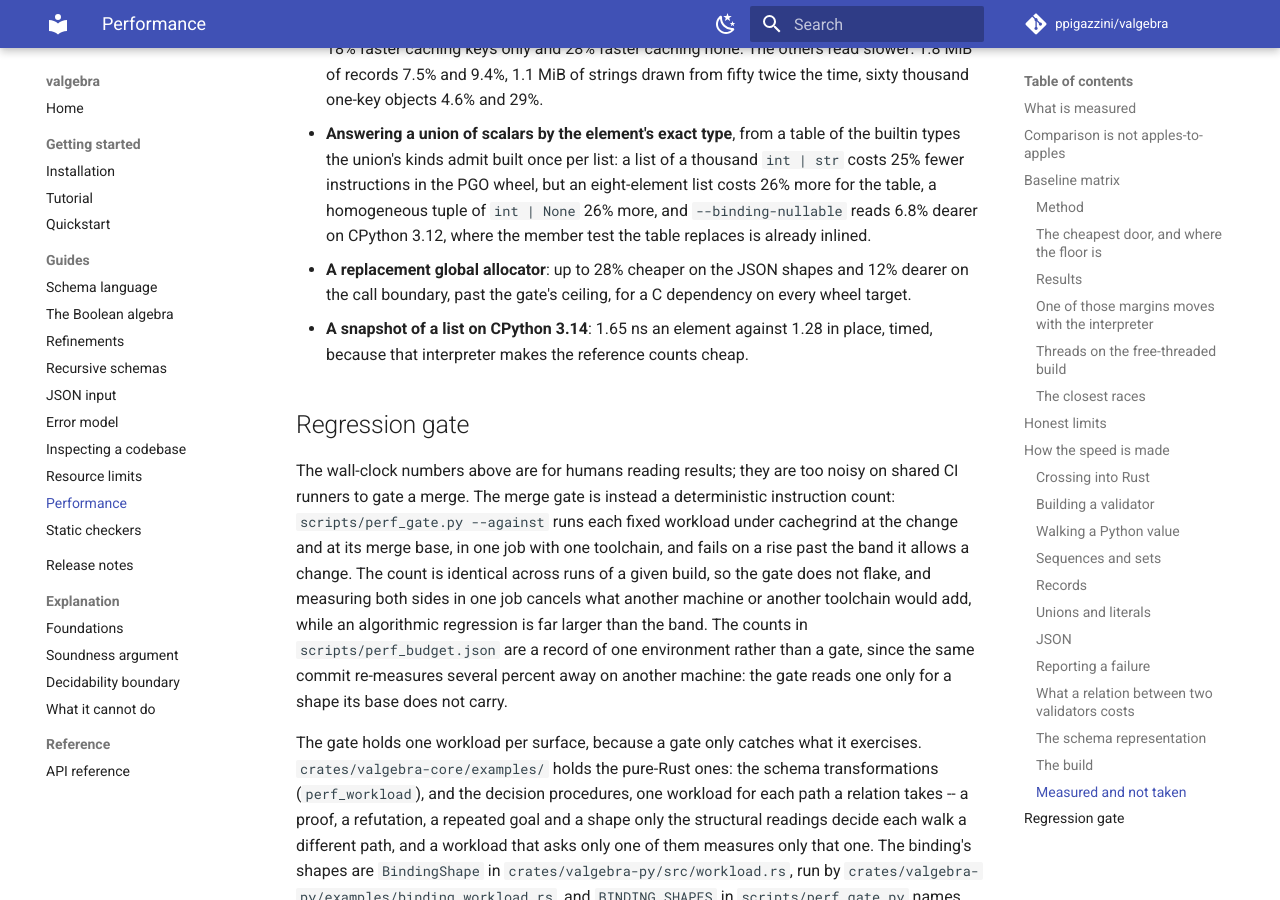
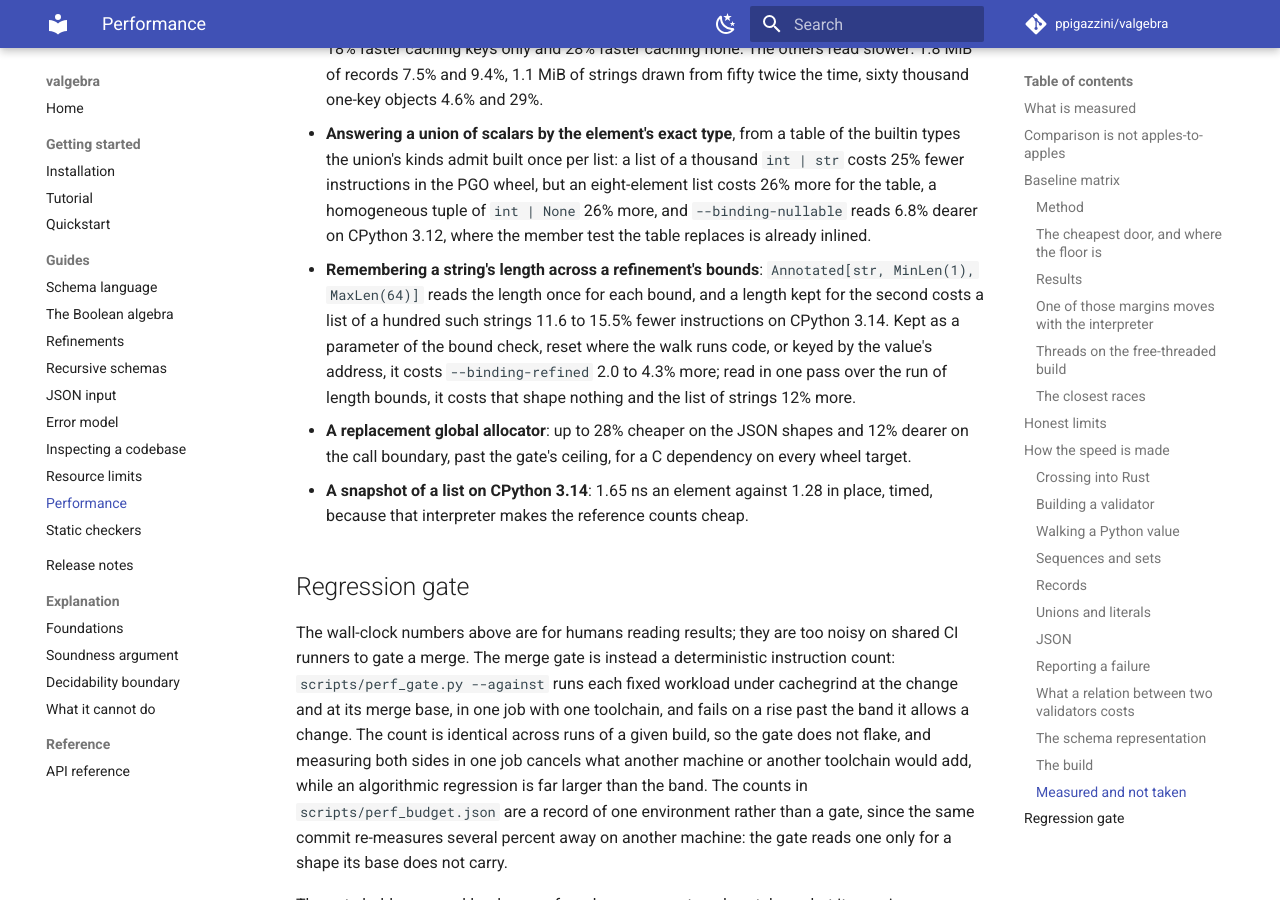
Before and after one commit to ppigazzini/valgebra, an MkDocs documentation site: the page built from docs/11-performance.md, in a window 1280 px wide and 900 px high, scrolled down 22197 px. Built offline with MkDocs 1.6.1 and Material for MkDocs 9.7.7, drawn with Linux system fonts in a browser that asks for light colours; comment, search, counter and statistics services are not loaded.

Commit message:
docs: the performance page names a length memo it measured and refused
A refinement reads a string's length once for each of its length bounds. A
length kept for the second bound costs a list of a hundred strings under
`MinLen(1)` and `MaxLen(64)` 11.6 to 15.5% fewer instructions on CPython
3.14, and every place it was kept costs `--binding-refined` more: 2.0 to 4.3%
as a parameter, reset where the walk runs code, or keyed by the value's
address. Read in one pass over the run of bounds, it costs that shape nothing
and the list of strings 12% more. "Measured and not taken" lists it.

```diff
--- a/docs/11-performance.md
+++ b/docs/11-performance.md
@@ -1002,6 +1002,14 @@ gate holds, under `scripts/perf_gate.py --against` unless it says otherwise:
   eight-element list costs 26% more for the table, a homogeneous tuple of
   `int | None` 26% more, and `--binding-nullable` reads 6.8% dearer on CPython
   3.12, where the member test the table replaces is already inlined.
+- **Remembering a string's length across a refinement's bounds**:
+  `Annotated[str, MinLen(1), MaxLen(64)]` reads the length once for each
+  bound, and a length kept for the second costs a list of a hundred such
+  strings 11.6 to 15.5% fewer instructions on CPython 3.14. Kept as a
+  parameter of the bound check, reset where the walk runs code, or keyed by
+  the value's address, it costs `--binding-refined` 2.0 to 4.3% more; read in
+  one pass over the run of length bounds, it costs that shape nothing and the
+  list of strings 12% more.
 - **A replacement global allocator**: up to 28% cheaper on the JSON shapes and
   12% dearer on the call boundary, past the gate's ceiling, for a C dependency
   on every wheel target.
```
